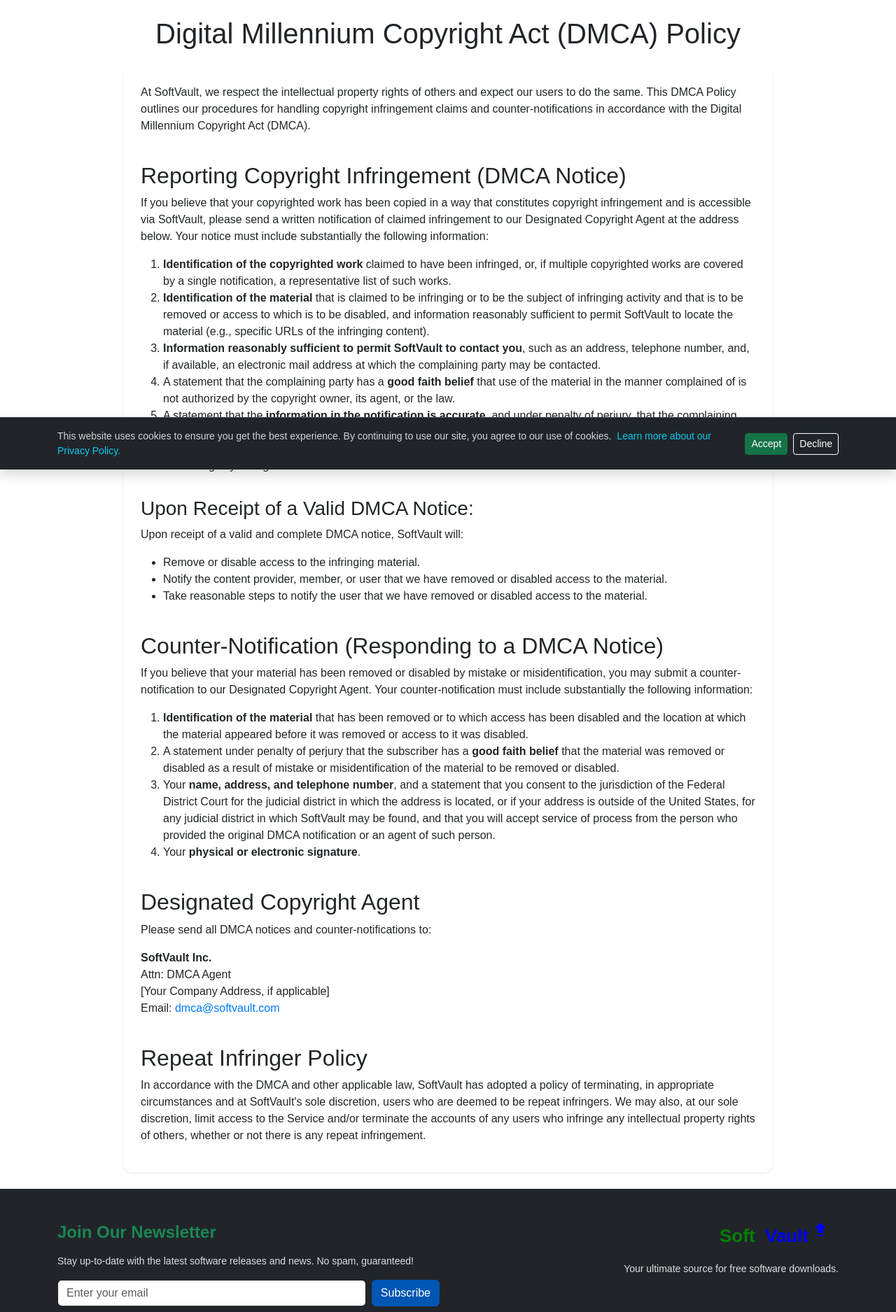
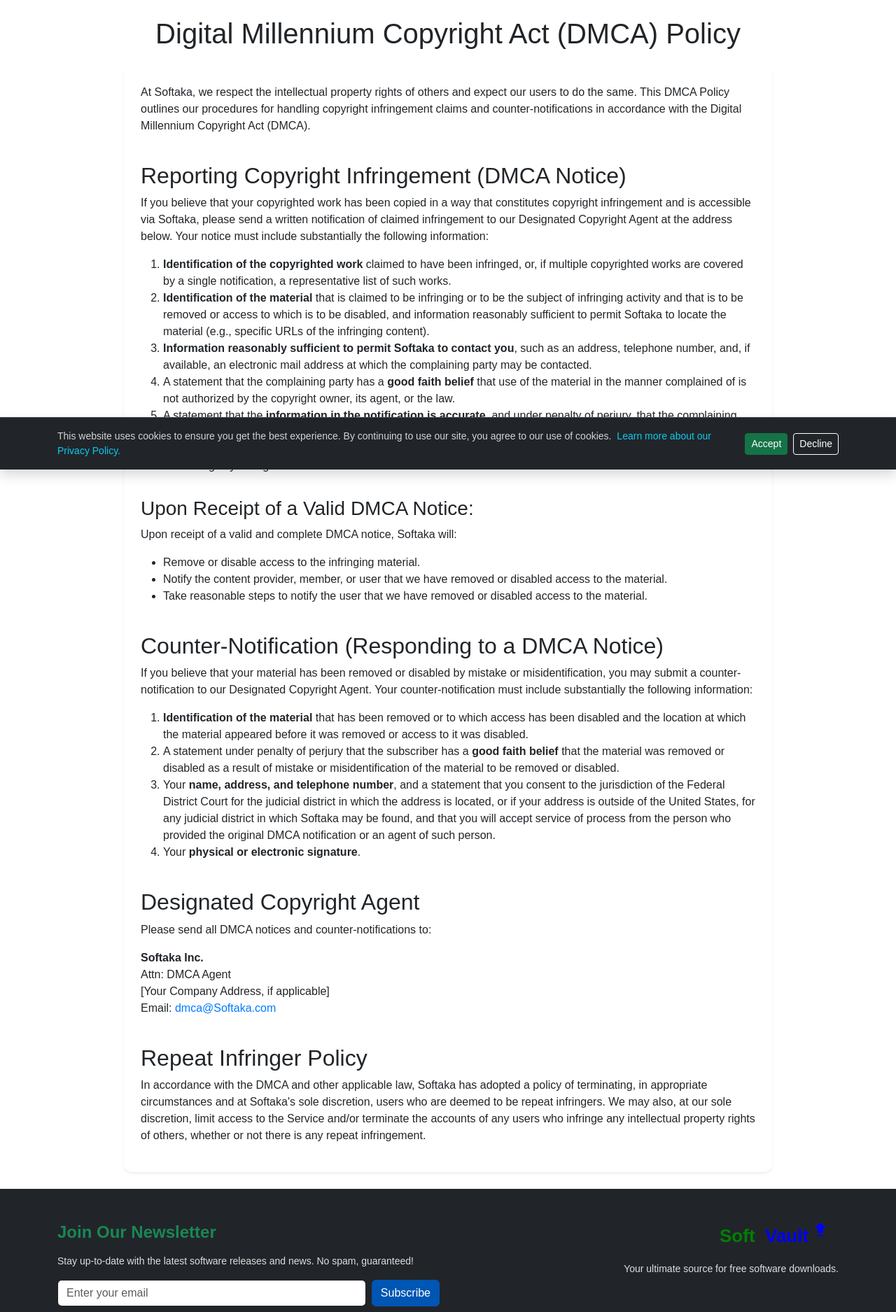
Before and after one commit to khairate89/softaka, a Django app: page /en/dmca/ in a window 1280 px wide. Shown: the part 129-2004 px from the top of the page at 70% size. Run offline with Django 5.2, Linux system fonts and the light colour scheme; data comes from the database, SQL or seed files in the repository; some libraries are stand-ins or nearby versions.

Commit message:
Update dmca.html

```diff
--- a/software/templates/software/dmca.html
+++ b/software/templates/software/dmca.html
@@ -1,28 +1,28 @@
 {% extends 'base.html' %}
 {% load i18n %}
 
-{% block title %}{% trans "DMCA Policy" %} - SoftVault{% endblock %}
+{% block title %}{% trans "DMCA Policy" %} - Softaka{% endblock %}
 
 {% block content %}
     <div class="row justify-content-center">
         <div class="col-lg-10 col-md-12">
             <h1 class="mb-4 text-center">{% trans "Digital Millennium Copyright Act (DMCA) Policy" %}</h1>
             <div class="card p-4 shadow-sm">
-                <p>{% blocktrans %}At SoftVault, we respect the intellectual property rights of others and expect our users to do the same. This DMCA Policy outlines our procedures for handling copyright infringement claims and counter-notifications in accordance with the Digital Millennium Copyright Act (DMCA).{% endblocktrans %}</p>
+                <p>{% blocktrans %}At Softaka, we respect the intellectual property rights of others and expect our users to do the same. This DMCA Policy outlines our procedures for handling copyright infringement claims and counter-notifications in accordance with the Digital Millennium Copyright Act (DMCA).{% endblocktrans %}</p>
 
                 <h2 class="mt-4">{% trans "Reporting Copyright Infringement (DMCA Notice)" %}</h2>
-                <p>{% blocktrans %}If you believe that your copyrighted work has been copied in a way that constitutes copyright infringement and is accessible via SoftVault, please send a written notification of claimed infringement to our Designated Copyright Agent at the address below. Your notice must include substantially the following information:{% endblocktrans %}</p>
+                <p>{% blocktrans %}If you believe that your copyrighted work has been copied in a way that constitutes copyright infringement and is accessible via Softaka, please send a written notification of claimed infringement to our Designated Copyright Agent at the address below. Your notice must include substantially the following information:{% endblocktrans %}</p>
                 <ol>
                     <li><strong>{% trans "Identification of the copyrighted work" %}</strong> {% trans "claimed to have been infringed, or, if multiple copyrighted works are covered by a single notification, a representative list of such works." %}</li>
-                    <li><strong>{% trans "Identification of the material" %}</strong> {% trans "that is claimed to be infringing or to be the subject of infringing activity and that is to be removed or access to which is to be disabled, and information reasonably sufficient to permit SoftVault to locate the material (e.g., specific URLs of the infringing content)." %}</li>
-                    <li><strong>{% trans "Information reasonably sufficient to permit SoftVault to contact you" %}</strong>, {% trans "such as an address, telephone number, and, if available, an electronic mail address at which the complaining party may be contacted." %}</li>
+                    <li><strong>{% trans "Identification of the material" %}</strong> {% trans "that is claimed to be infringing or to be the subject of infringing activity and that is to be removed or access to which is to be disabled, and information reasonably sufficient to permit Softaka to locate the material (e.g., specific URLs of the infringing content)." %}</li>
+                    <li><strong>{% trans "Information reasonably sufficient to permit Softaka to contact you" %}</strong>, {% trans "such as an address, telephone number, and, if available, an electronic mail address at which the complaining party may be contacted." %}</li>
                     <li>{% trans "A statement that the complaining party has a" %} <strong>{% trans "good faith belief" %}</strong> {% trans "that use of the material in the manner complained of is not authorized by the copyright owner, its agent, or the law." %}</li>
                     <li>{% trans "A statement that the" %} <strong>{% trans "information in the notification is accurate" %}</strong>, {% trans "and under penalty of perjury, that the complaining party is authorized to act on behalf of the owner of an exclusive right that is allegedly infringed." %}</li>
                     <li>A <strong>{% trans "physical or electronic signature" %}</strong> {% trans "of the person authorized to act on behalf of the owner of the copyright that has been allegedly infringed." %}</li>
                 </ol>
 
                 <h3 class="mt-3">{% trans "Upon Receipt of a Valid DMCA Notice:" %}</h3>
-                <p>{% trans "Upon receipt of a valid and complete DMCA notice, SoftVault will:" %}</p>
+                <p>{% trans "Upon receipt of a valid and complete DMCA notice, Softaka will:" %}</p>
                 <ul>
                     <li>{% trans "Remove or disable access to the infringing material." %}</li>
                     <li>{% trans "Notify the content provider, member, or user that we have removed or disabled access to the material." %}</li>
@@ -34,21 +34,21 @@
                 <ol>
                     <li><strong>{% trans "Identification of the material" %}</strong> {% trans "that has been removed or to which access has been disabled and the location at which the material appeared before it was removed or access to it was disabled." %}</li>
                     <li>{% trans "A statement under penalty of perjury that the subscriber has a" %} <strong>{% trans "good faith belief" %}</strong> {% trans "that the material was removed or disabled as a result of mistake or misidentification of the material to be removed or disabled." %}</li>
-                    <li>{% trans "Your" %} <strong>{% trans "name, address, and telephone number" %}</strong>, {% trans "and a statement that you consent to the jurisdiction of the Federal District Court for the judicial district in which the address is located, or if your address is outside of the United States, for any judicial district in which SoftVault may be found, and that you will accept service of process from the person who provided the original DMCA notification or an agent of such person." %}</li>
+                    <li>{% trans "Your" %} <strong>{% trans "name, address, and telephone number" %}</strong>, {% trans "and a statement that you consent to the jurisdiction of the Federal District Court for the judicial district in which the address is located, or if your address is outside of the United States, for any judicial district in which Softaka may be found, and that you will accept service of process from the person who provided the original DMCA notification or an agent of such person." %}</li>
                     <li>Your <strong>{% trans "physical or electronic signature" %}</strong>.</li>
                 </ol>
 
                 <h2 class="mt-4">{% trans "Designated Copyright Agent" %}</h2>
                 <p>{% trans "Please send all DMCA notices and counter-notifications to:" %}</p>
                 <p>
-                    <strong>SoftVault Inc.</strong><br>
+                    <strong>Softaka Inc.</strong><br>
                     {% trans "Attn: DMCA Agent" %}<br>
                     {% trans "[Your Company Address, if applicable]" %}<br>
-                    {% trans "Email" %}: <a href="mailto:dmca@softvault.com">dmca@softvault.com</a>
+                    {% trans "Email" %}: <a href="mailto:dmca@Softaka.com">dmca@Softaka.com</a>
                 </p>
 
                 <h2 class="mt-4">{% trans "Repeat Infringer Policy" %}</h2>
-                <p>{% trans "In accordance with the DMCA and other applicable law, SoftVault has adopted a policy of terminating, in appropriate circumstances and at SoftVault's sole discretion, users who are deemed to be repeat infringers. We may also, at our sole discretion, limit access to the Service and/or terminate the accounts of any users who infringe any intellectual property rights of others, whether or not there is any repeat infringement." %}</p>
+                <p>{% trans "In accordance with the DMCA and other applicable law, Softaka has adopted a policy of terminating, in appropriate circumstances and at Softaka's sole discretion, users who are deemed to be repeat infringers. We may also, at our sole discretion, limit access to the Service and/or terminate the accounts of any users who infringe any intellectual property rights of others, whether or not there is any repeat infringement." %}</p>
             </div>
         </div>
     </div>
```
